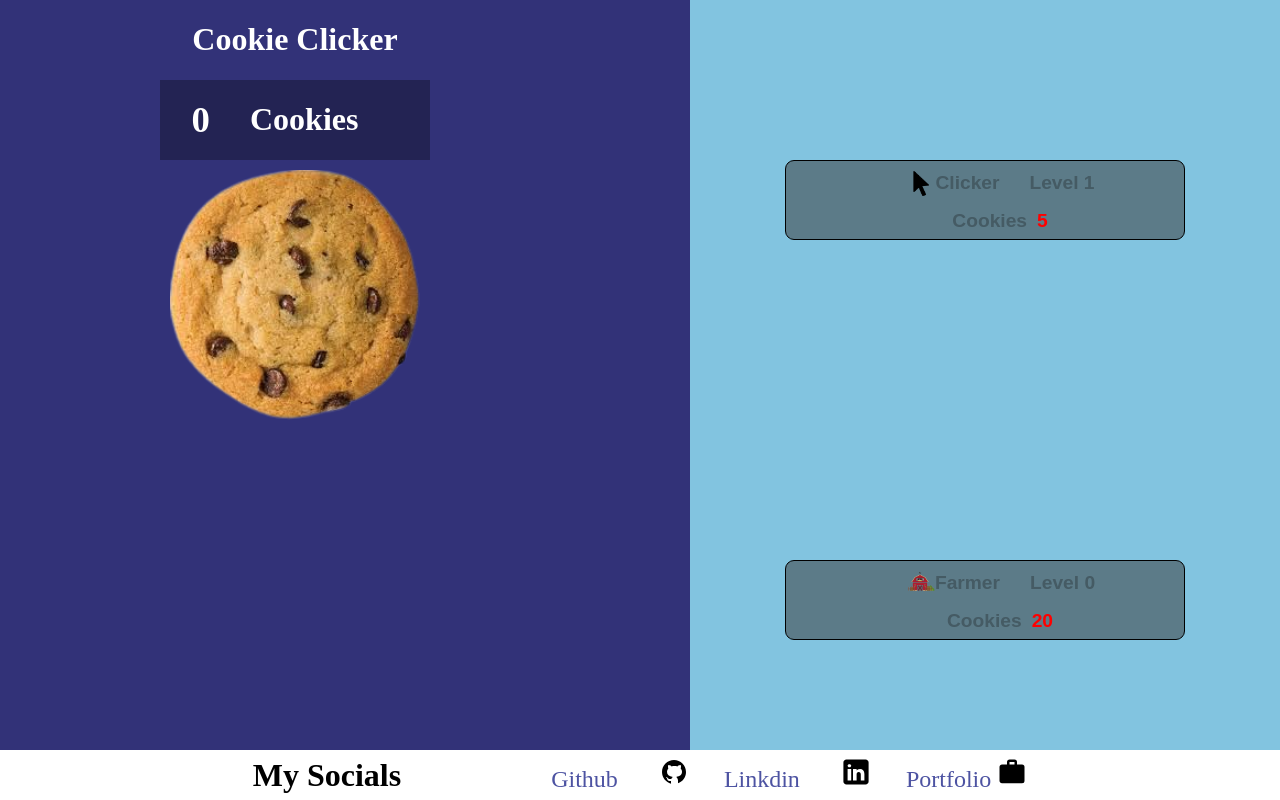
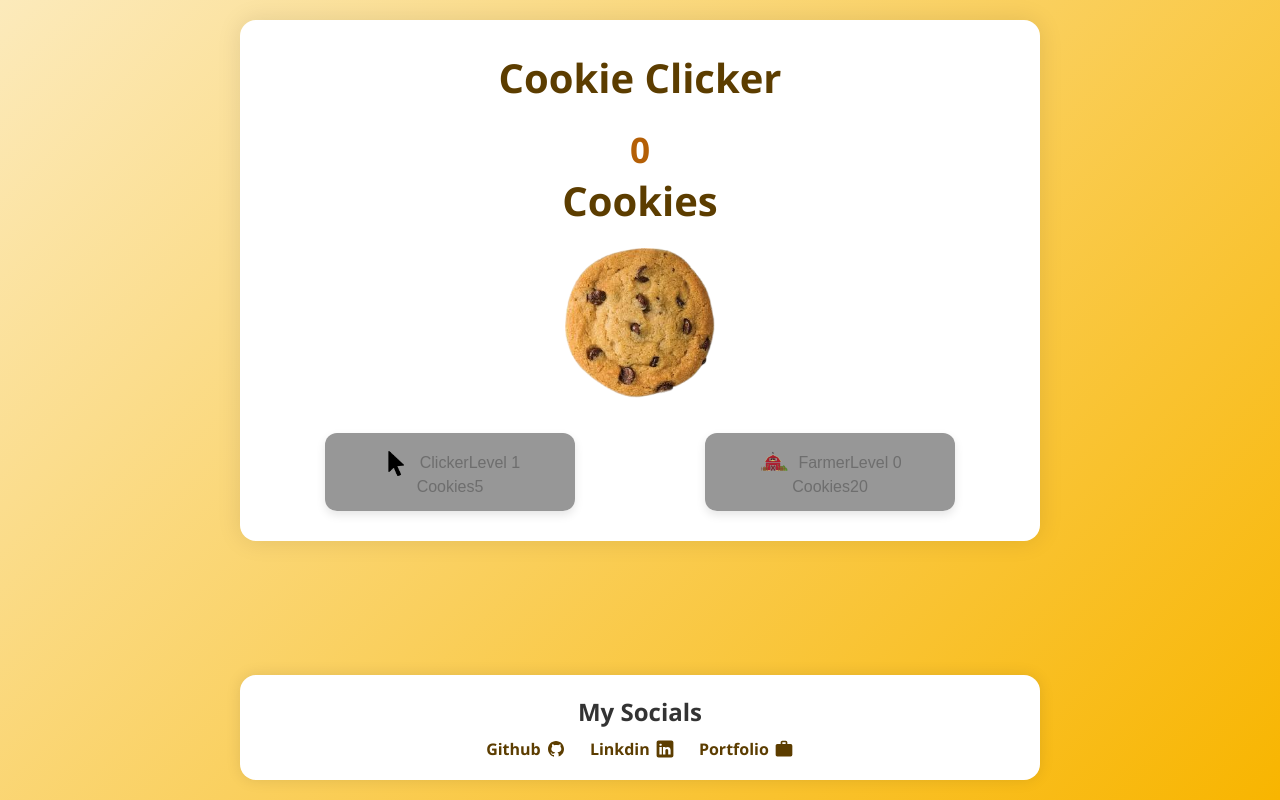
Before and after one commit to Abubakrhemed/CookieClickerGame, a plain HTML site: page index.html in a window 1280 px wide. Drawn offline with Linux system fonts and the light colour scheme.

Commit message:
autofarming button and upgrade click and ui completed

```diff
--- a/script.js
+++ b/script.js
@@ -1,5 +1,6 @@
 console.log("scripts loaded");
-// declare varibales for later usage
+
+// Declare DOM elements
 const cookieClicked = document.querySelector("#cookie");
 const upgradeClicker = document.querySelector("#upgradeClick");
 const upgradeBacker = document.querySelector("#upgradeAutoBaker");
@@ -9,102 +10,104 @@ const bakerLevel = document.querySelector("#bakerLevel");
 const clickNextLevel = document.querySelector("#clickNextLevel");
 const farmNextLevel = document.querySelector("#bakerNextLevel");
 
-
-//Game varibales
+// Game variables
 let totalCookies = 0;
 
-//cursor click varibales
-let currentClicks = 0;
-let upgradeCursorLevel = 5;
+// Click upgrade system
+let currentClicks = [1, 2, 4, 5, 6, 7, 8, 10, 15, 20, 24];
+let upgradeCursorLevel = [5, 10, 20, 45, 100, 300, 450];
 let currentClickLevel = 1;
 
-//autofarm varibales
-let autofarm = 0
-let upgradeautofarmLevel = 20;
+// Autofarm system using arrays now
+let autoFarmValues = [0, 2, 4, 6, 8, 10, 12]; // cookies per 5 sec
+let upgradeAutoFarmLevels = [20, 50, 100, 200, 400];
 let currentFarmLevel = 0;
 let isAutoFarmRunning = false;
 
-//text content for scores and levels
+// Initialize display
 cookieScreen.textContent = totalCookies;
 clickerLevel.textContent = currentClickLevel;
-clickNextLevel.textContent = upgradeCursorLevel;
+clickNextLevel.textContent = upgradeCursorLevel[0] ?? "MAX";
 bakerLevel.textContent = currentFarmLevel;
-farmNextLevel.textContent = upgradeautofarmLevel;
+farmNextLevel.textContent = upgradeAutoFarmLevels[0] ?? "MAX";
 
+// Cookie click
+cookieClicked.addEventListener("click", () => {
+  totalCookies += currentClicks[0];
+  cookieScreen.textContent = totalCookies;
+  checkScore();
+});
 
-// when cookie is clicked
-function cookieClicks() {
-  cookieClicked.addEventListener("click", () => {
-    totalCookies += currentClicks + 1;
-   cookieScreen.textContent = totalCookies;
+// Upgrade clicker
+upgradeClicker.addEventListener("click", () => {
+  if (totalCookies >= upgradeCursorLevel[0]) {
+    totalCookies -= upgradeCursorLevel[0];
+    currentClickLevel++;
+
+    // Remove used values
+    currentClicks.shift();
+    upgradeCursorLevel.shift();
+
+    // Update UI
+    cookieScreen.textContent = totalCookies;
+    clickerLevel.textContent = currentClickLevel;
+    clickNextLevel.textContent = upgradeCursorLevel[0] ?? "MAX";
+
     checkScore();
-  })
-}
+  }
+});
 
-//when upgrade clicker is clicked
-function upgradeClick() {
-  upgradeClicker.addEventListener("click", () => {
-    currentClicks = 5;
-    clickLevel();
-  })
-}
+// Upgrade farm
+upgradeBacker.addEventListener("click", () => {
+  if (totalCookies >= upgradeAutoFarmLevels[0]) {
+    totalCookies -= upgradeAutoFarmLevels[0];
+    currentFarmLevel++;
 
-//updates text content of upgrade click level
-function clickLevel() {
-  currentClickLevel++;
-  clickerLevel.textContent = currentClickLevel;
-}
+    autoFarmValues.shift();
+    upgradeAutoFarmLevels.shift();
 
+    // Update UI
+    bakerLevel.textContent = currentFarmLevel;
+    farmNextLevel.textContent = upgradeAutoFarmLevels[0] ?? "MAX";
+    cookieScreen.textContent = totalCookies;
 
-function upgradeFarm() {
-  upgradeBacker.addEventListener("click", () => {
-    farmLevel()
     if (!isAutoFarmRunning) {
       isAutoFarmRunning = true;
 
       setInterval(() => {
-        let earnedCookies = autofarm + 2;
+        let earnedCookies = autoFarmValues[0];
         totalCookies += earnedCookies;
         cookieScreen.textContent = totalCookies;
-
+        checkScore();
       }, 5000);
     }
-  });
-}
+  }
+});
 
-function farmLevel(){
-  currentFarmLevel++
-  bakerLevel.textContent = currentFarmLevel;
-}
-
-
-// Set upgradeClicker to be disabled initially
-upgradeClicker.style.backgroundColor = "rgba(59, 59, 59, 0.53)";
-upgradeClicker.disabled = true;
-upgradeBacker.style.backgroundColor = "rgba(59, 59, 59, 0.53)";
-upgradeBacker.disabled = true;
-
-// Check the cookieScreen and activate upgrade click based on cookieScreen
+// Check score to enable buttons
 function checkScore() {
-  if (totalCookies < upgradeCursorLevel) {
-  } else {
+  if (upgradeCursorLevel.length && totalCookies >= upgradeCursorLevel[0]) {
+    upgradeClicker.disabled = false;
     upgradeClicker.style.backgroundColor = "";
     upgradeClicker.style.cursor = "pointer";
-    upgradeClicker.disabled = false;
     clickNextLevel.style.color = "rgba(25, 210, 62, 0.53)";
+  } else {
+    upgradeClicker.disabled = true;
+    upgradeClicker.style.backgroundColor = "rgba(59, 59, 59, 0.53)";
+    clickNextLevel.style.color = "";
   }
 
-  if (totalCookies < upgradeautofarmLevel){
-
-  }else{
+  if (upgradeAutoFarmLevels.length && totalCookies >= upgradeAutoFarmLevels[0]) {
+    upgradeBacker.disabled = false;
     upgradeBacker.style.backgroundColor = "";
     upgradeBacker.style.cursor = "pointer";
-    upgradeBacker.disabled = false;
     farmNextLevel.style.color = "rgba(25, 210, 62, 0.53)";
+  } else {
+    upgradeBacker.disabled = true;
+    upgradeBacker.style.backgroundColor = "rgba(59, 59, 59, 0.53)";
+    farmNextLevel.style.color = "";
   }
 }
 
-//function calls
-upgradeClick();
-cookieClicks();
-upgradeFarm();
+// Initial check
+checkScore();
--- a/styles.css
+++ b/styles.css
@@ -1,163 +1,143 @@
-body{
-    background-color: rgb(50, 50, 120);
-    margin: 0px;
-    padding: 0px;
+* {
+    margin: 0;
+    padding: 0;
+    box-sizing: border-box;
 }
 
-h1{
-    color: white;
+body {
+    font-family: 'Segoe UI', Tahoma, Geneva, Verdana, sans-serif;
+    background: linear-gradient(135deg, #fceabb 0%, #f8b500 100%);
+    color: #333;
+    display: flex;
+    flex-direction: column;
+    align-items: center;
+    justify-content: space-between;
+    min-height: 100vh;
+    padding: 20px;
+}
+
+/* Game Container */
+.gameScreen {
+    max-width: 800px;
+    width: 100%;
+    background-color: #fff;
+    border-radius: 16px;
+    padding: 30px;
+    box-shadow: 0 0 25px rgba(0, 0, 0, 0.1);
     text-align: center;
 }
 
-.gameScreen{
-    display: grid;
-    grid-template-columns: repeat(2,2fr);
-    justify-items: center;
-    gap: 100px;
-    width: 100vw;
-    height: 100vh;
-
+/* Title */
+h1 {
+    font-size: 2.5rem;
+    color: #5c3d00;
+    margin-bottom: 20px;
 }
 
-
-
-.cookie button{
-    display: flex;
-    background-color: transparent;
-    justify-content: center;
-    align-items: center;
-    border: none;
-    width: 270px;
-    height: 270px;
-    border-radius: 360%;
+/* Cookie counter */
+.scoreScreen {
+    margin: 20px 0;
+    font-size: 1.5rem;
 }
 
-.cookie button:hover{
-    cursor: pointer;
+#cookieCount {
+    font-weight: bold;
+    font-size: 2.2rem;
+    color: #b45f06;
 }
 
-#cookie img{
-    width: 250px;
-    height: 250px;
+/* Cookie Button */
+.cookie button {
+    background: none;
+    border: none;
+    cursor: pointer;
+    transition: transform 0.2s ease;
 }
 
-.activebtn{
-    width: 300px;
-    height: 300px;
+.cookie button:hover {
+    transform: scale(1.05);
 }
 
-.cimgActive {
-    width: 270px;
-    height: 270px;
+.cookie img {
+    width: 150px;
+    height: 150px;
 }
 
-.scoreScreen  {
-  display: flex;
-  justify-content: center;
-  align-items: center;
-  background-color: rgba(0, 0, 0, 0.311);
-
-}
-
-.scoreScreen h1{
-    margin-right: 40px;
-}
-
-.scoreScreen span{}
-
-
-.btnContainer{
-    background-color: rgb(130, 196, 224);
-    display: grid;
-    grid-template-columns: repeat(1,1fr);
-    width: 100%;
-    height: 100%;
-    justify-items: center;
-    align-items: center;
+/* Upgrade Buttons */
+.btnContainer {
+    display: flex;
+    justify-content: space-around;
+    gap: 20px;
+    margin-top: 30px;
+    flex-wrap: wrap;
 }
 
 .upgradeClick,
-.upgradeAutoBaker{
-    overflow: auto;
-    width: 400px;
-    height: 80px;
-    border-radius: 9px;
-    border: 1px solid black;
-    font-size: 1.2rem;
-    font-weight: 600;
-    display: grid;
-    grid-template-columns: repeat(1,1fr);
-    justify-content: center;
-    align-items: center;
-    background-color: bisque;
+.upgradeAutoBaker {
+    background-color: #ffce54;
+    border: none;
+    border-radius: 12px;
+    padding: 15px 20px;
+    width: 250px;
+    box-shadow: 0 4px 10px rgba(0, 0, 0, 0.1);
+    font-size: 1rem;
+    cursor: pointer;
+    transition: all 0.3s ease;
 }
 
 .upgradeClick:hover,
 .upgradeAutoBaker:hover {
-    cursor: pointer;
+    background-color: #f6b93b;
+    transform: translateY(-2px);
+}
+
+.upgradeClick img,
+.upgradeAutoBaker img {
+    width: 30px;
+    height: 30px;
+    margin-right: 10px;
 }
 
 .upgradeClick div,
-.upgradeAutoBaker div{
-    margin-left: 30px;
+.upgradeAutoBaker div {
+    text-align: center;
 }
 
-.upgradeClick img,
-.upgradeAutoBaker img{
-    width: 30px;
-    height: auto;
+/* Footer */
+footer {
+    margin-top: 40px;
+    text-align: center;
+    background-color: #fff;
+    border-radius: 16px;
+    padding: 20px;
+    width: 100%;
+    max-width: 800px;
+    box-shadow: 0 0 15px rgba(0, 0, 0, 0.1);
 }
 
-
-#clickNextLevel,
-#bakerNextLevel{
-    margin-left: 10px;
-    color: red;
+footer h1 {
+    font-size: 1.5rem;
+    margin-bottom: 10px;
+    color: #333;
 }
 
-footer{
-    position: fixed;
-    bottom: 0px;
-    height: 50px;
-    display: flex;
-    background-color: white;
-    width: 100%;
-    justify-content: center;
+footer a {
+    display: inline-flex;
     align-items: center;
-
+    margin: 0 10px;
+    font-weight: bold;
+    text-decoration: none;
+    color: #5c3d00;
+    transition: color 0.3s ease;
 }
 
-footer h1{
-    color: black;
-    margin-right: 150px;
+footer a:hover {
+    color: #b45f06;
 }
 
-footer a{
- color: rgb(77, 83, 162);
- font-size: 1.5rem;
- text-decoration: none;
+footer svg {
+    width: 20px;
+    height: 20px;
+    margin-left: 5px;
+    fill: currentColor;
 }
-
-footer a:visited{
-    color: rgb(207, 43, 207);
-}
-
-footer svg{
-    height: 30px;
-
-}
-
-#cookieCount{
-    font-size: 2.3rem;
-    color: white;
-    font-weight: 700;
-    margin-right: 40px;
-}
-
-#unavailable{
-    cursor: none;
-}
-
-#hidden{
-    display:none;
-}
```
